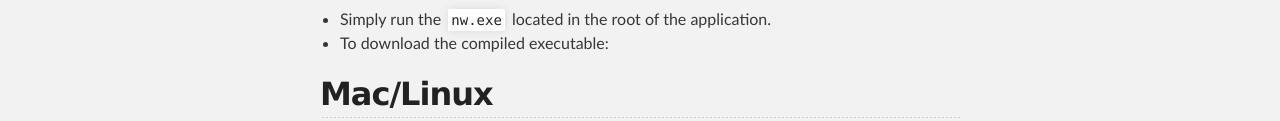
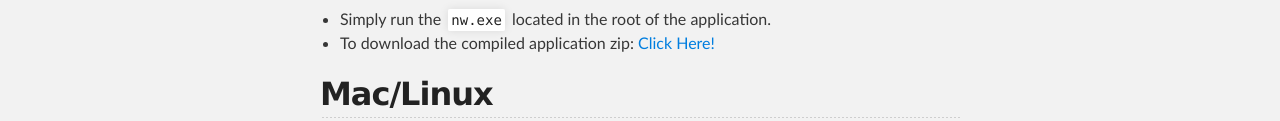
Before and after one commit to johnrollah/Quicklip, a plain HTML site: page index.html in a window 1280 px wide. Shown: the part 762-883 px from the top of the page. Drawn offline with Linux system fonts and the light colour scheme.

Commit message:
added link to zip

```diff
--- a/index.html
+++ b/index.html
@@ -55,7 +55,7 @@
 
 <ul>
 <li>Simply run the <code>nw.exe</code> located in the root of the application.</li>
-<li>To download the compiled executable: </li>
+<li>To download the compiled application zip: <a href="quicklip.zip">Click Here!</a> </li>
 </ul>
 
 <h2>
```
